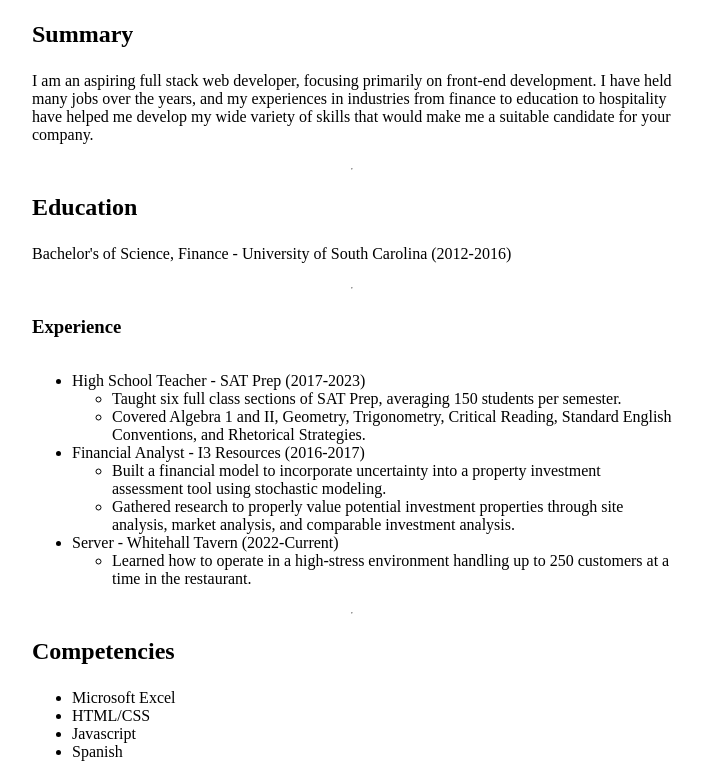
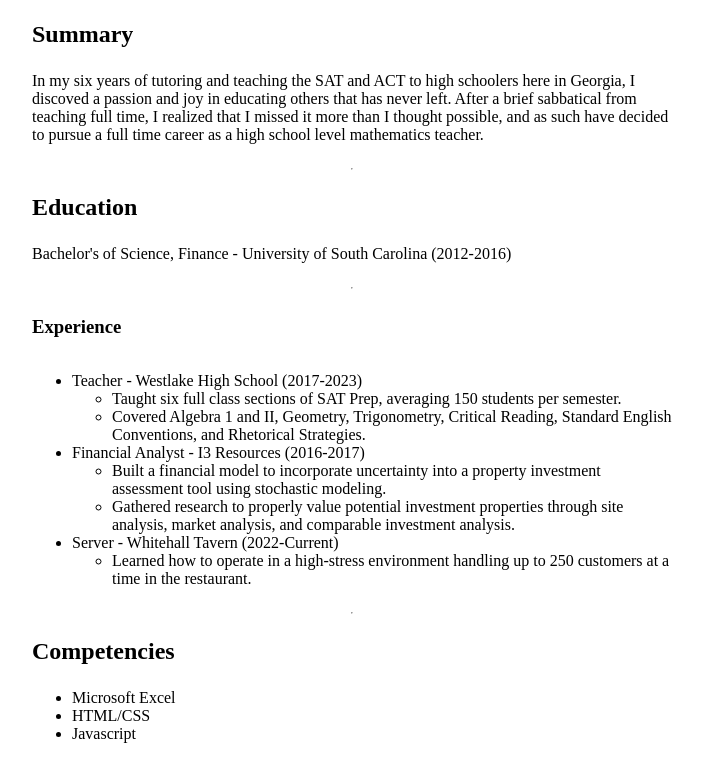
Before and after one commit to kodiakorange/html-Resume, a plain HTML site: page index.html in a window 1280 px wide. Shown: the part 72-849 px from the top of the page, without its empty margins (288-990 px from the left). Drawn offline with Linux system fonts and the light colour scheme.

Commit message:
updated summary

```diff
--- a/index.html
+++ b/index.html
@@ -10,9 +10,10 @@
 		<h1>Dylan Kriz</h1>
 		<h2>Summary</h2>
 		<p>
-			I am an aspiring full stack web developer, focusing primarily on front-end development. I have held many
-			jobs over the years, and my experiences in industries from finance to education to hospitality have helped
-			me develop my wide variety of skills that would make me a suitable candidate for your company.
+			In my six years of tutoring and teaching the SAT and ACT to high schoolers here in Georgia, I discoved a
+			passion and joy in educating others that has never left. After a brief sabbatical from teaching full time, I
+			realized that I missed it more than I thought possible, and as such have decided to pursue a full time
+			career as a high school level mathematics teacher.
 		</p>
 		<hr />
 		<h2>Education</h2>
@@ -21,7 +22,7 @@
 		<h3>Experience</h3>
 		<ul>
 			<li>
-				High School Teacher - SAT Prep (2017-2023)
+				Teacher - Westlake High School (2017-2023)
 				<ul>
 					<li>Taught six full class sections of SAT Prep, averaging 150 students per semester.</li>
 					<li>
@@ -59,7 +60,6 @@
 			<li>Microsoft Excel</li>
 			<li>HTML/CSS</li>
 			<li>Javascript</li>
-			<li>Spanish</li>
 		</ul>
 	</body>
 </html>
```
